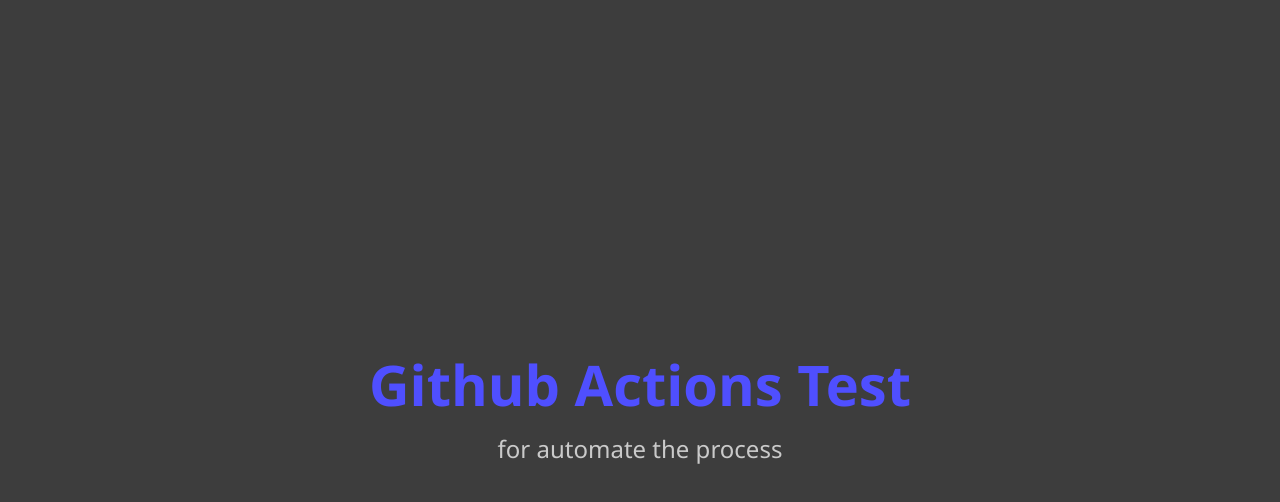
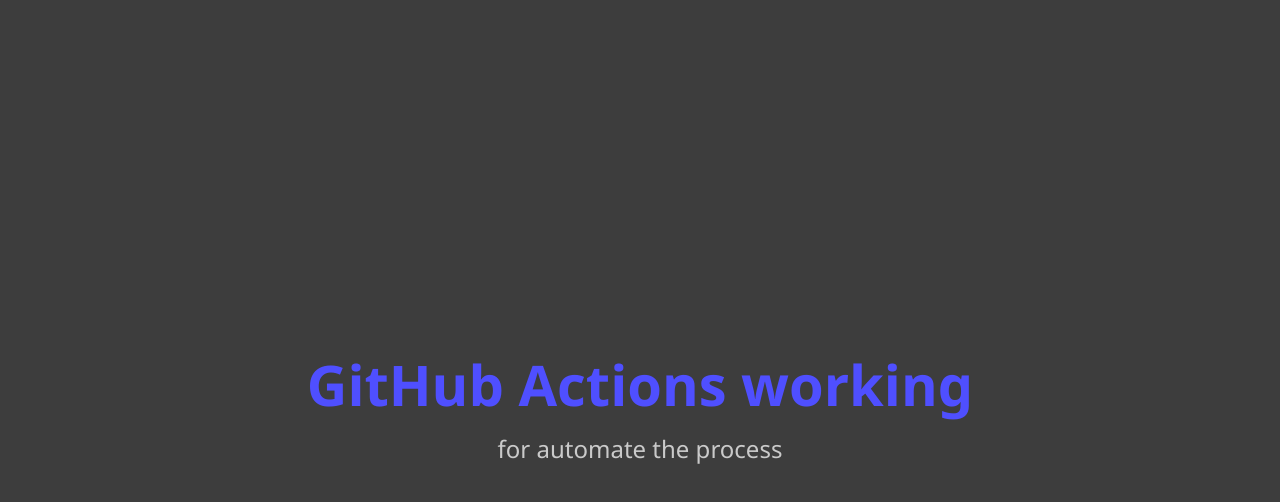
Before and after one commit to RakeshSangem/github-actions, a plain HTML site: page index.html in a window 1280 px wide. Shown: the part 80-582 px from the top of the page. Drawn offline with Linux system fonts and the light colour scheme.

Commit message:
change hero text

```diff
--- a/index.html
+++ b/index.html
@@ -23,7 +23,7 @@
       </li>
     </nav>
     <div class="main">
-      <h1>Github Actions Test</h1>
+      <h1>GitHub Actions working</h1>
       <p>for automate the process</p>
     </div>
   </body>
```
